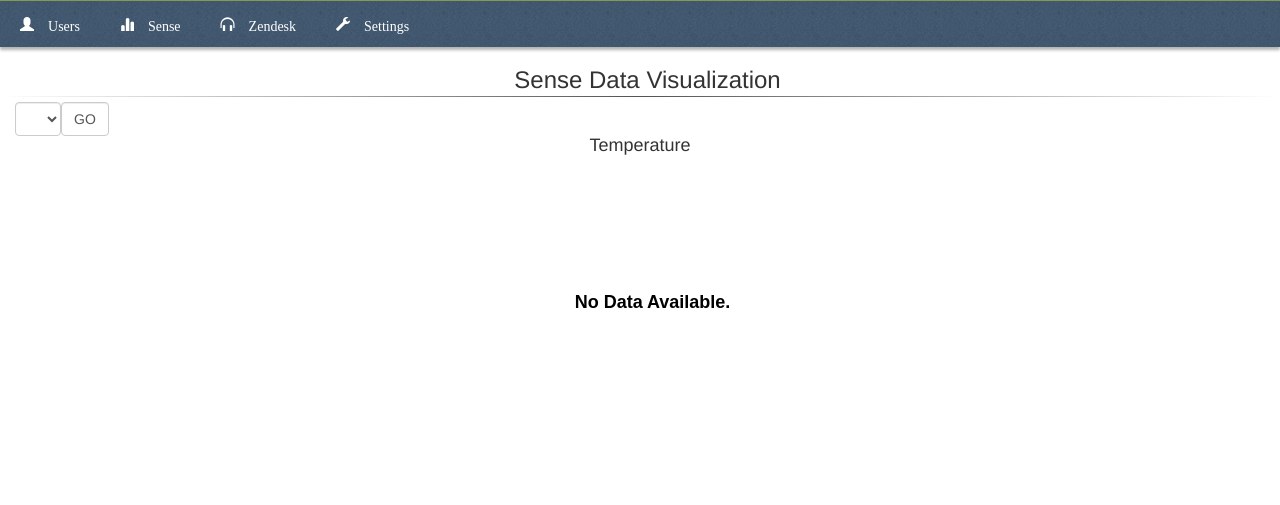
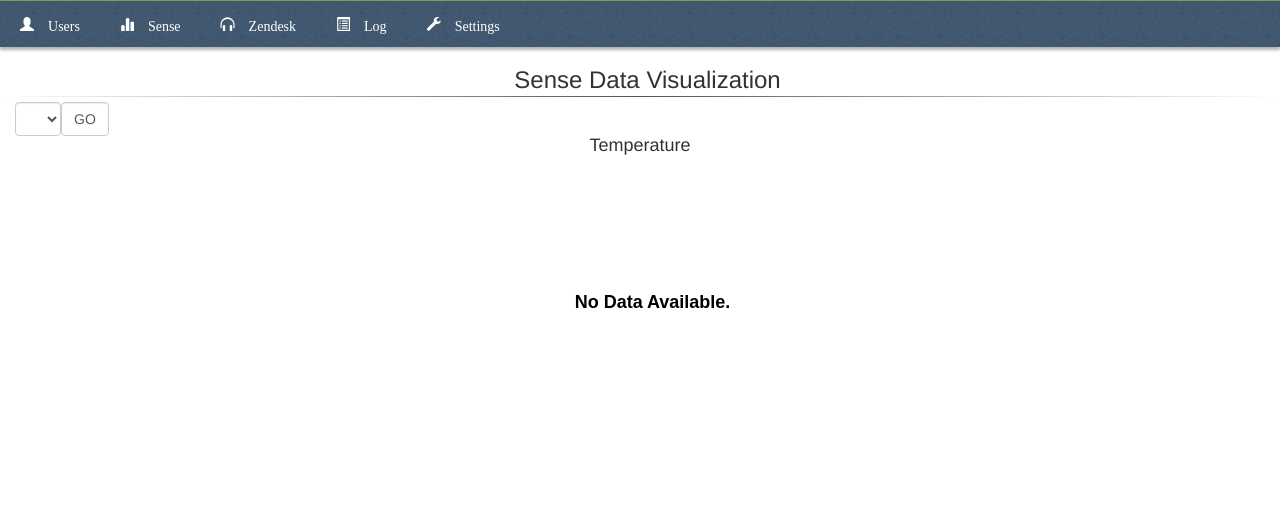
Before and after one commit to hello/hello-admin, a Python web app: template templates/sense.html in a window 1280 px wide. Shown: the part 40-545 px from the top of the page. Run offline with Jinja, Linux system fonts and the light colour scheme; the template is opened without the code that fills it, so the values that code supplies are empty.

Commit message:
Small cleaning

```diff
--- a/templates/base.html
+++ b/templates/base.html
@@ -37,7 +37,8 @@
            <li class='active'><a href='/'><span class="glyphicon glyphicon-user"> Users</span></a></li>
            <li><a href='/sense'><span class="glyphicon glyphicon-stats"> Sense</span></a></li>
            <li><a href='/zendesk'><span class="glyphicon glyphicon-headphones"> Zendesk</span></a></li>
-           <li><a href='/settings'><span class="glyphicon glyphicon-wrench"> Settings</span></a></li>
+           <li><a href='/debug_log'><span class="glyphicon glyphicon-list-alt"> Log</span></a></li>
+           <li class="last"><a href='/settings'><span class="glyphicon glyphicon-wrench"> Settings</span></a></li>
         </ul>
     </div>
     <div class="row" id="content">
```
Also changed, not shown: templates/users.html (renamed from templates/home.html).
